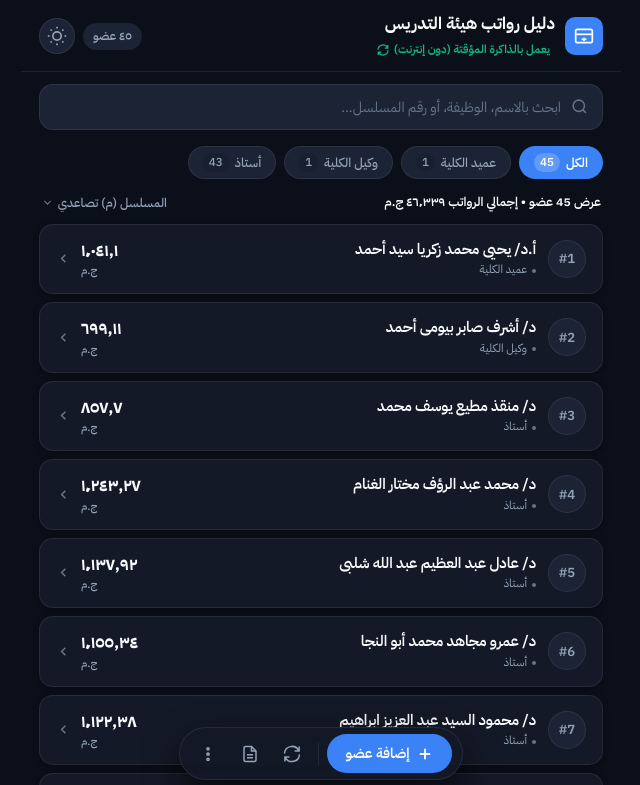
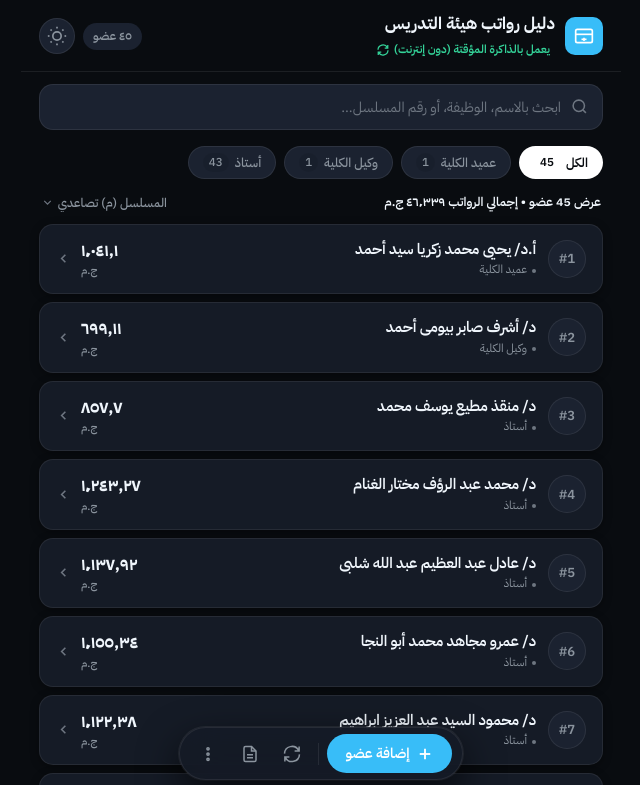
Before and after one commit to AbdullatifMahmoude/searsher, a plain HTML site: page index.html in a window 1280 px wide. Both pictures are taken after a click on the button 376 px from the left and 36 px from the top of the page. Shown: the top 785 px of the page, without its empty margins (319-959 px from the left). Drawn offline with Linux system fonts and the light colour scheme.

Commit message:
style: refine dark mode contrast, OLED palette, and dock menu alignment

```diff
--- a/style.css
+++ b/style.css
@@ -43,34 +43,34 @@
 }
 
 [data-theme="dark"] {
-  /* Dark Mode (Deep Executive Obsidian) */
-  --bg-page: #0b0f19;
-  --bg-card: #131926;
-  --bg-card-hover: #171f30;
-  --bg-input: #1b2334;
-  --bg-dock: rgba(19, 25, 38, 0.94);
-  --bg-sheet: #131926;
-  --bg-chip: #1b2334;
-  --bg-chip-active: #3b82f6;
-  --text-chip-active: #ffffff;
+  /* Dark Mode (Refined Apple/Linear Charcoal OLED) */
+  --bg-page: #090c10;
+  --bg-card: #151b26;
+  --bg-card-hover: #1c2433;
+  --bg-input: #1b2230;
+  --bg-dock: rgba(21, 27, 38, 0.92);
+  --bg-sheet: #151b26;
+  --bg-chip: #1b2230;
+  --bg-chip-active: #ffffff;
+  --text-chip-active: #090c10;
 
   --border-subtle: rgba(255, 255, 255, 0.08);
-  --border-card: rgba(255, 255, 255, 0.08);
-  --border-focus: #3b82f6;
+  --border-card: rgba(255, 255, 255, 0.07);
+  --border-focus: #38bdf8;
 
-  --text-main: #f8fafc;
-  --text-muted: #94a3b8;
-  --text-dim: #64748b;
+  --text-main: #f0f6fc;
+  --text-muted: #8b949e;
+  --text-dim: #6e7681;
 
-  --accent-primary: #3b82f6;
-  --accent-blue: #3b82f6;
-  --accent-blue-soft: rgba(59, 130, 246, 0.15);
-  --accent-emerald: #10b981;
-  --accent-emerald-soft: rgba(16, 185, 129, 0.15);
+  --accent-primary: #38bdf8;
+  --accent-blue: #38bdf8;
+  --accent-blue-soft: rgba(56, 189, 248, 0.15);
+  --accent-emerald: #34d399;
+  --accent-emerald-soft: rgba(52, 211, 153, 0.15);
 
-  --card-shadow: 0 2px 6px rgba(0, 0, 0, 0.3);
-  --card-shadow-hover: 0 6px 16px rgba(0, 0, 0, 0.45);
-  --dock-shadow: 0 16px 36px rgba(0, 0, 0, 0.6);
+  --card-shadow: 0 2px 8px rgba(0, 0, 0, 0.35);
+  --card-shadow-hover: 0 6px 18px rgba(0, 0, 0, 0.55);
+  --dock-shadow: 0 16px 40px rgba(0, 0, 0, 0.7), 0 0 0 1px rgba(255, 255, 255, 0.08);
 }
 
 /* Base & Reset */
@@ -594,18 +594,22 @@ body {
 /* Dock Popup Menu */
 .dock-menu-card {
   position: absolute;
-  bottom: 60px;
-  left: 20px;
-  background: var(--bg-card);
+  bottom: 65px;
+  left: 50%;
+  transform: translateX(-50%);
+  background: var(--bg-dock);
   border: 1px solid var(--border-subtle);
   border-radius: var(--radius-md);
   padding: 6px;
   display: none;
   flex-direction: column;
   gap: 2px;
-  min-width: 220px;
-  box-shadow: 0 16px 36px rgba(0, 0, 0, 0.15);
+  min-width: 230px;
+  box-shadow: 0 16px 36px rgba(0, 0, 0, 0.25);
+  backdrop-filter: blur(20px);
+  -webkit-backdrop-filter: blur(20px);
   pointer-events: auto;
+  z-index: 60;
 }
 
 .dock-menu-card.active {
```
